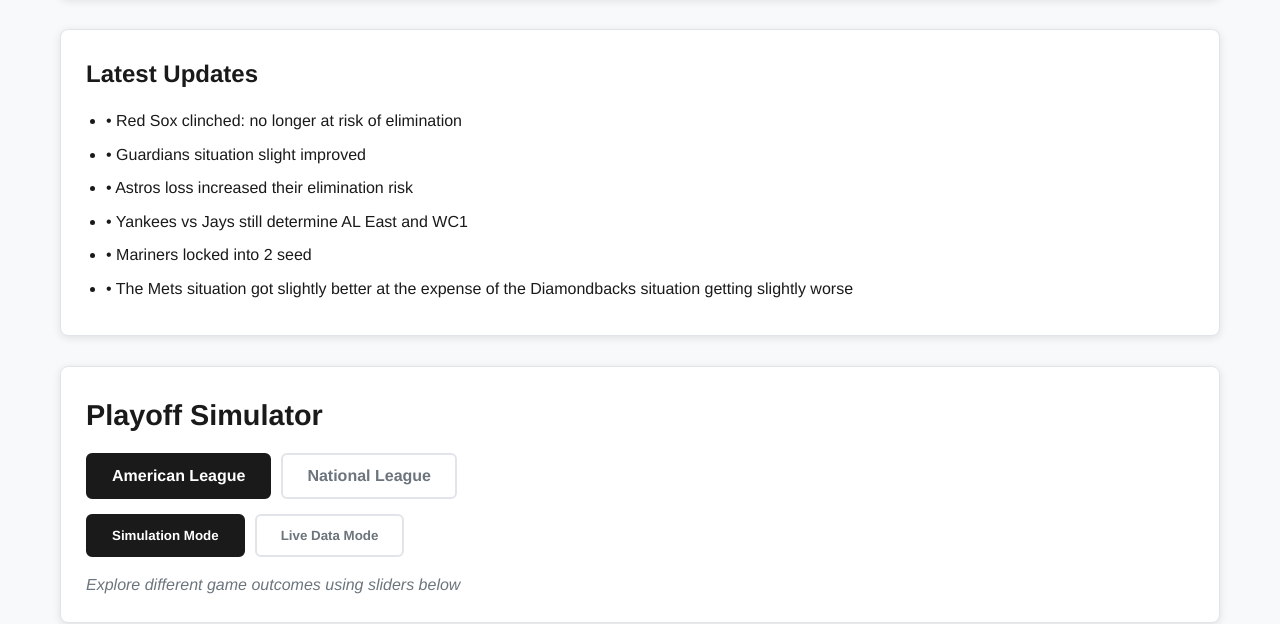
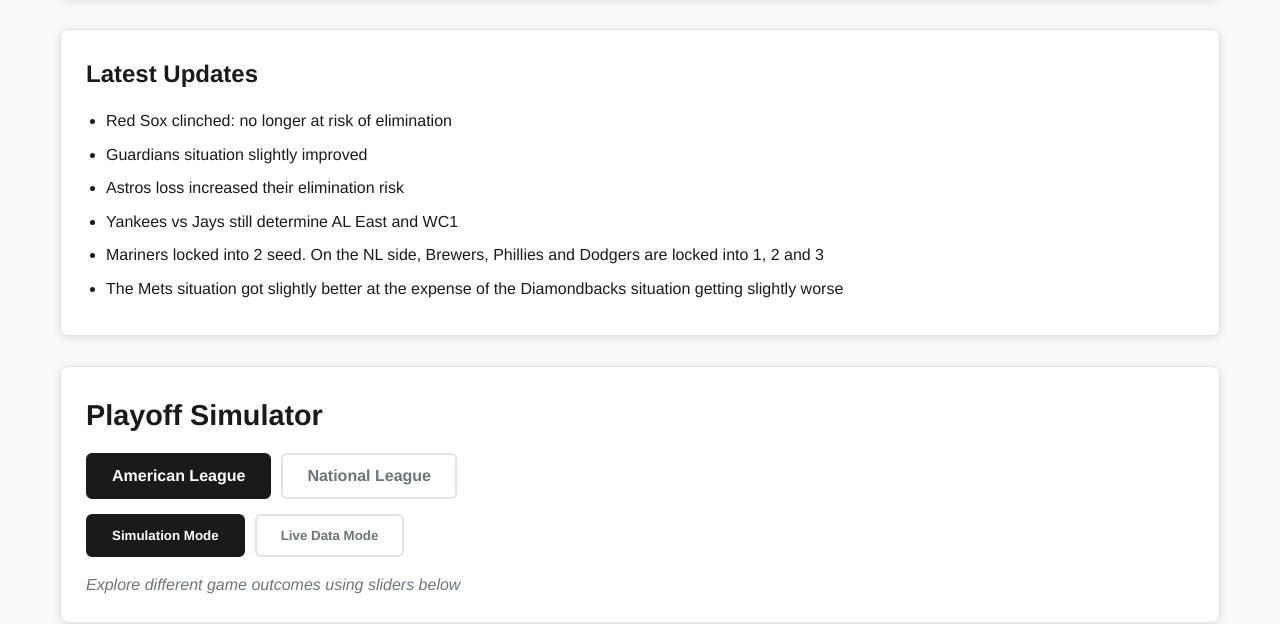
Before and after one commit to teotauy/MLB_Playoffs, a plain HTML site: page index.html in a window 1280 px wide. Shown: the part 188-812 px from the top of the page. Drawn offline with nearby package versions, Linux system fonts and the light colour scheme.

Commit message:
Fix summary section: remove double bullet points, update Mariners/NL text, change 'slight' to 'slightly'

```diff
--- a/index.html
+++ b/index.html
@@ -17,12 +17,12 @@
         <div class="summary-update">
             <h2>Latest Updates</h2>
             <ul>
-                <li>• Red Sox clinched: no longer at risk of elimination</li>
-                <li>• Guardians situation slight improved</li>
-                <li>• Astros loss increased their elimination risk</li>
-                <li>• Yankees vs Jays still determine AL East and WC1</li>
-                <li>• Mariners locked into 2 seed</li>
-                <li>• The Mets situation got slightly better at the expense of the Diamondbacks situation getting slightly worse</li>
+                <li>Red Sox clinched: no longer at risk of elimination</li>
+                <li>Guardians situation slightly improved</li>
+                <li>Astros loss increased their elimination risk</li>
+                <li>Yankees vs Jays still determine AL East and WC1</li>
+                <li>Mariners locked into 2 seed. On the NL side, Brewers, Phillies and Dodgers are locked into 1, 2 and 3</li>
+                <li>The Mets situation got slightly better at the expense of the Diamondbacks situation getting slightly worse</li>
             </ul>
         </div>
 
```
